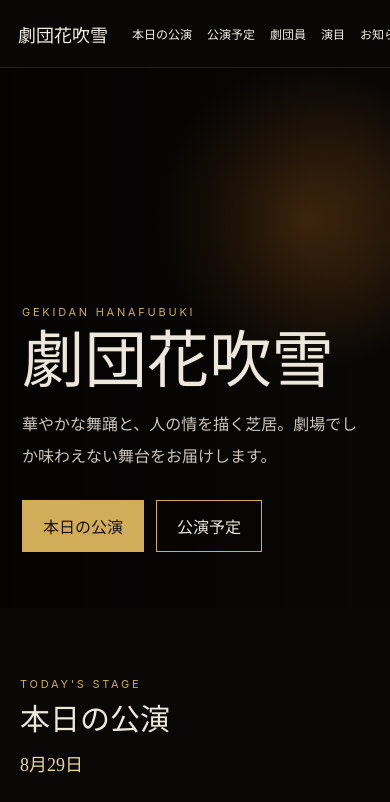
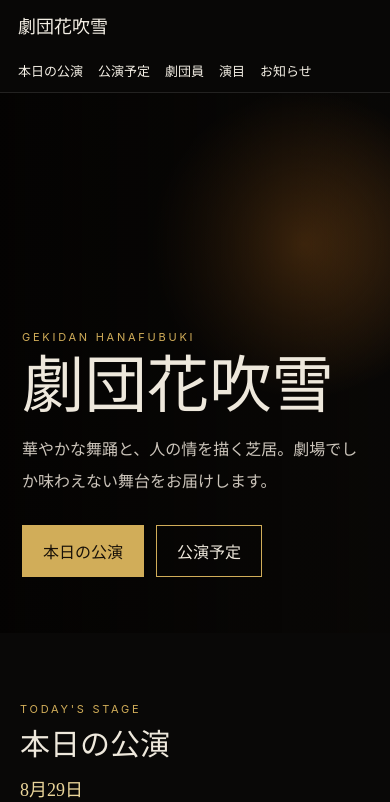
Before and after one commit to sakura7612harunojo/gekidan-hanafubuki-homepage, a Next.js app: page / in a window 390 px wide. Shown: the top 802 px of the page. Built offline with nearby package versions, Linux system fonts and the light colour scheme; no server answers; the database is empty.

Commit message:
公開サイトのスマホ表示を調整

```diff
--- a/app/globals.css
+++ b/app/globals.css
@@ -232,3 +232,77 @@ header nav a:focus-visible {
     padding: 12px;
   }
 }
+
+
+/* HANABUKI_MOBILE_PUBLIC
+   公開サイトのスマホ表示専用。PC表示には影響しない。 */
+@media (max-width: 760px) {
+  body {
+    overflow-x: hidden;
+  }
+
+  header {
+    flex-wrap: wrap;
+    align-items: center;
+    gap: 10px;
+    padding-left: 16px;
+    padding-right: 16px;
+  }
+
+  header nav {
+    width: 100%;
+    display: flex;
+    flex-wrap: wrap;
+    justify-content: flex-start;
+    gap: 8px 14px;
+  }
+
+  header nav a {
+    font-size: 13px;
+    line-height: 1.4;
+    white-space: nowrap;
+  }
+
+  main,
+  .content {
+    width: 100%;
+    max-width: 100%;
+    min-width: 0;
+    overflow-x: hidden;
+  }
+
+  .content {
+    padding-left: 16px !important;
+    padding-right: 16px !important;
+  }
+
+  .section-heading {
+    flex-wrap: wrap;
+    align-items: flex-start;
+    gap: 12px;
+  }
+
+  .performance-grid,
+  .upcoming-grid,
+  .members-grid,
+  .hanabuki-gallery-grid,
+  .grid {
+    grid-template-columns: minmax(0, 1fr) !important;
+  }
+
+  .performance-card,
+  .card,
+  .hanabuki-gallery-card {
+    width: 100%;
+    min-width: 0;
+    max-width: 100%;
+  }
+
+  img {
+    display: block;
+    max-width: 100%;
+    height: auto !important;
+    aspect-ratio: auto !important;
+    object-fit: contain !important;
+  }
+}
```
Also changed, not shown: 1 other file (tests, documents, lock files or other folders).
